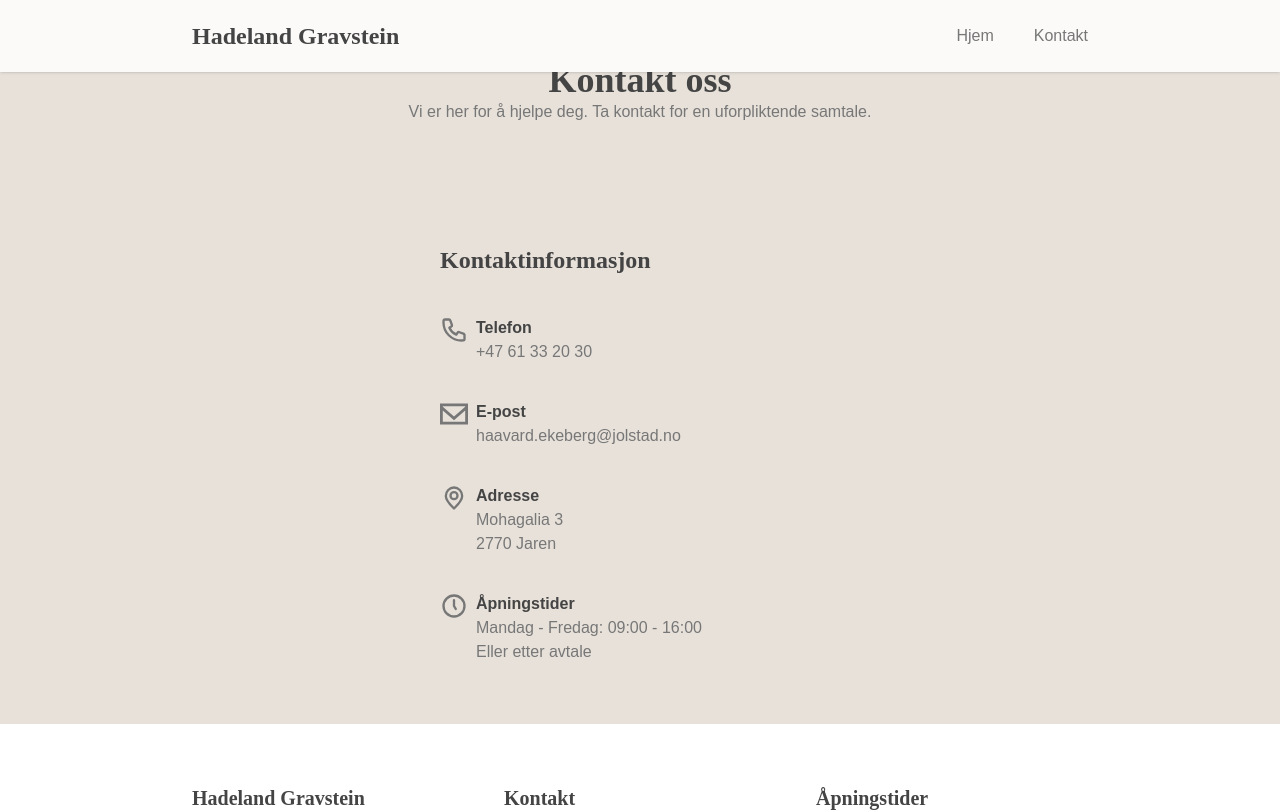
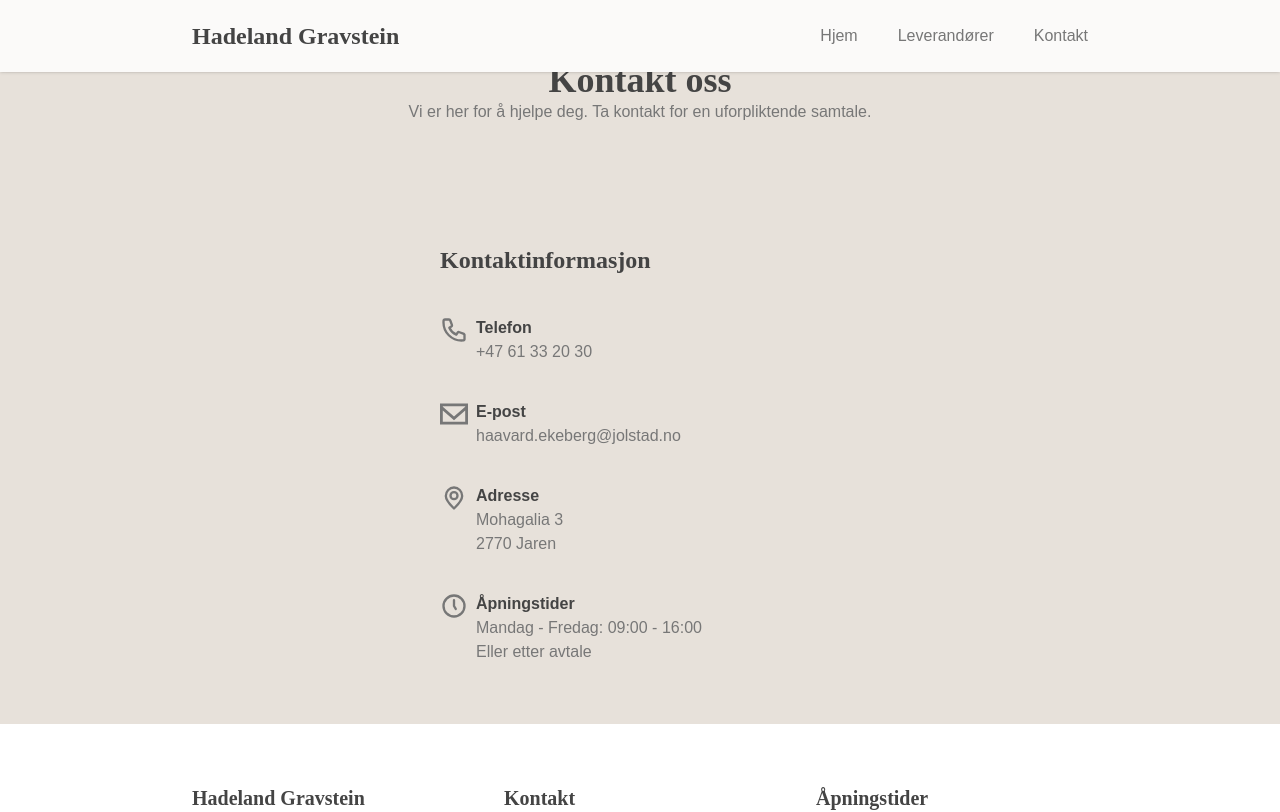
Before and after one commit to danielekeberg/hg, a Next.js app: page /contact in a window 1280 px wide. Shown: the top 812 px of the page. Built offline with nearby package versions, Linux system fonts and the light colour scheme.

Commit message:
Update Header.tsx

```diff
--- a/app/components/Header.tsx
+++ b/app/components/Header.tsx
@@ -13,24 +13,41 @@ export default function Header() {
         setHamburger(true);
     }
 
-    const goBack = () => {
-        window.location.href = "../";
+    const scrollToTop = () => {
+        document.getElementById('top')?.scrollIntoView({behavior: 'smooth'})
+    }
+    const scrollToContact = () => {
+        document.getElementById('contact')?.scrollIntoView({behavior: 'smooth'})
+    }
+    const scrollToVendors = () => {
+        document.getElementById('vendors')?.scrollIntoView({behavior: 'smooth'})
     }
 
     return(
         <div className="fixed top-0 z-9999 bg-[#fbfaf9] w-full flex justify-between px-5 md:px-[15%] py-5 shadow-sm">
-            <h1 onClick={goBack} className="text-2xl text-[#444] cursor-pointer">Hadeland Gravstein</h1>
+            <h1 onClick={scrollToTop} className="text-2xl text-[#444] cursor-pointer">Hadeland Gravstein</h1>
             <div className="hidden md:flex gap-10 items-center">
-                <Link href="../" className="hover:text-[#444] cursor-pointer">Hjem</Link>
-                <Link href="../contact/" className="hover:text-[#444] cursor-pointer">Kontakt</Link>
+                <button onClick={scrollToTop} className="hover:text-[#444] cursor-pointer">Hjem</button>
+                <button onClick={scrollToVendors} className="hover:text-[#444] cursor-pointer">Leverandører</button>
+                <button onClick={scrollToContact} className="hover:text-[#444] cursor-pointer">Kontakt</button>
             </div>
             <div className="md:hidden">
                 <button onClick={handleHamburger} className="font-bold text-2xl">&#9776;</button>
                 <div className="relative">
                     {hamburger ?
                         <div className="absolute flex flex-col justify-center text-center z-9999 top-0 right-0 bg-white border border-neutral-400 w-50">
-                            <Link href="../" onClick={handleHamburger} className="hover:text-[#444] cursor-pointer p-2 border-b border-neutral-400 w-full">Hjem</Link>
-                            <Link href="../contact/" onClick={handleHamburger} className="hover:text-[#444] cursor-pointer p-2 w-full">Kontakt</Link>
+                            <button onClick={() => {
+                                handleHamburger();
+                                scrollToTop();
+                            }} className="hover:text-[#444] cursor-pointer p-2 border-b border-neutral-400 w-full">Hjem</button>
+                            <button onClick={() => {
+                                handleHamburger();
+                                scrollToVendors();
+                            }} className="hover:text-[#444] cursor-pointer p-2 border-b border-neutral-400 w-full">Leverandører</button>
+                            <button onClick={() => {
+                                handleHamburger();
+                                scrollToContact();
+                            }} className="hover:text-[#444] cursor-pointer p-2 w-full">Kontakt</button>
                         </div>
                     :
                         null
```
